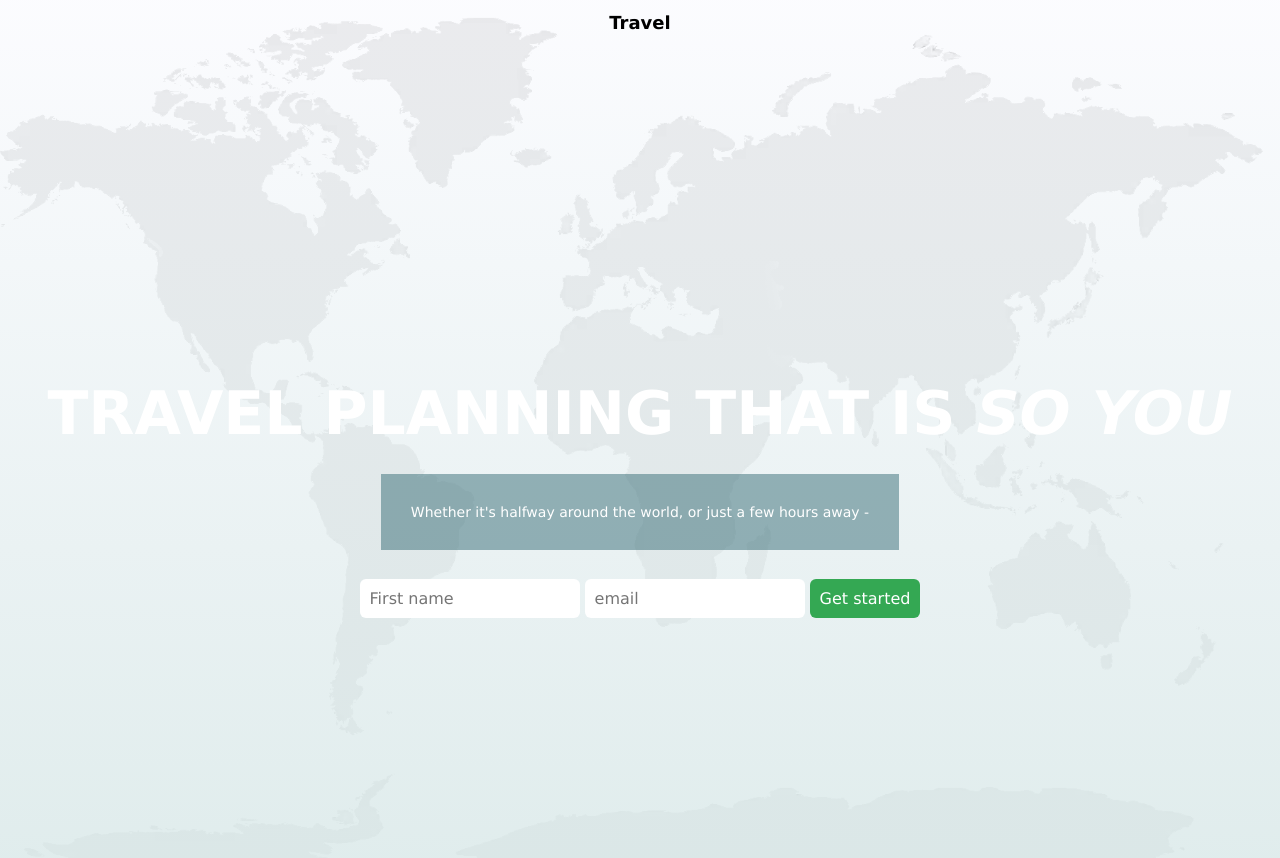
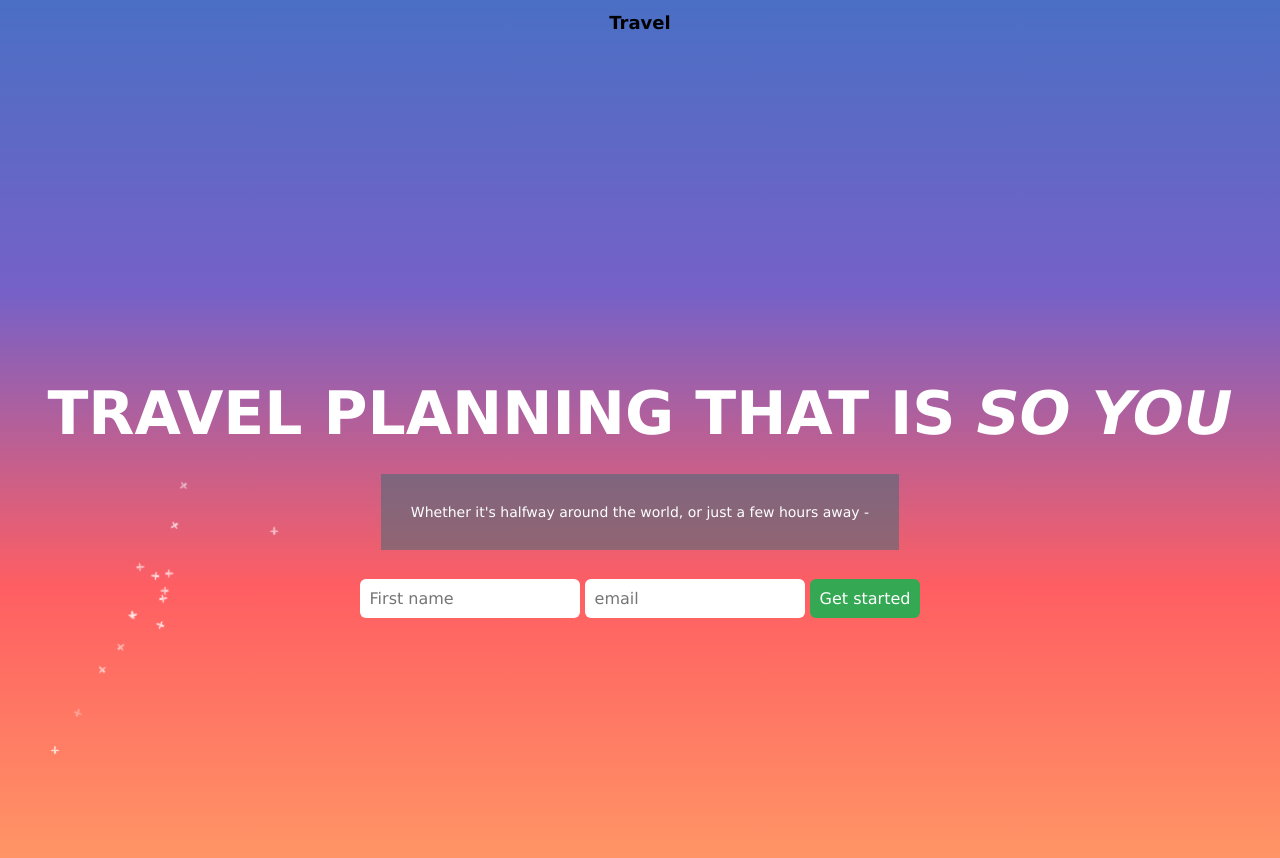
Before and after one commit to tedschu/Dandylion, a React (Vite) app in the folder client/: page / in a window 1280 px wide. Shown: the top 858 px of the page. Built offline with nearby package versions, Linux system fonts and the light colour scheme.

Commit message:
adding dandelion seeds CSS and component

```diff
--- /dev/null
+++ b/client/src/components/DandelionSeedsCSS.tsx
@@ -0,0 +1,54 @@
+// DandelionSeedsCSS.jsx
+import React from "react";
+import "../dandelion-seeds.css"; // Import the CSS
+
+const DandelionSeedsCSS = () => {
+  return (
+    <div className="seeds-container">
+      {/* We'll create 15 seed elements */}
+      {Array.from({ length: 15 }).map((_, index) => (
+        <div key={index} className="seed">
+          <svg
+            viewBox="0 0 24 24"
+            fill="none"
+            xmlns="http://www.w3.org/2000/svg"
+          >
+            <circle cx="12" cy="12" r="1.5" fill="white" />
+            <path
+              d="M12 2 Q16 8, 12 12 Q8 8, 12 2"
+              stroke="white"
+              strokeWidth="0.7"
+              fill="white"
+            />
+            <path
+              d="M12 12 Q16 16, 22 14 Q18 10, 12 12"
+              stroke="white"
+              strokeWidth="0.7"
+              fill="white"
+            />
+            <path
+              d="M12 12 Q8 16, 2 14 Q6 10, 12 12"
+              stroke="white"
+              strokeWidth="0.7"
+              fill="white"
+            />
+            <path
+              d="M12 12 Q16 16, 14 22 Q10 18, 12 12"
+              stroke="white"
+              strokeWidth="0.7"
+              fill="white"
+            />
+            <path
+              d="M12 12 Q8 16, 10 22 Q14 18, 12 12"
+              stroke="white"
+              strokeWidth="0.7"
+              fill="white"
+            />
+          </svg>
+        </div>
+      ))}
+    </div>
+  );
+};
+
+export default DandelionSeedsCSS;
--- a/client/src/components/Step4.tsx
+++ b/client/src/components/Step4.tsx
@@ -1,5 +1,6 @@
 import { StepProps } from "../types/types";
 import lion from "../assets/images/lion.png";
+import { useState, useEffect } from "react";
 
 function Step4({
   currentStep,
--- /dev/null
+++ b/client/src/dandelion-seeds.css
@@ -0,0 +1,341 @@
+/* dandelion-seeds.css */
+.seeds-container {
+  position: absolute;
+  top: 0;
+  left: 0;
+  width: 100%;
+  height: 100%;
+  overflow: hidden;
+  pointer-events: none;
+  z-index: 5;
+}
+
+.seed {
+  position: absolute;
+  bottom: 50px;
+  left: 50px;
+  width: 10px;
+  height: 10px;
+  pointer-events: none;
+}
+
+/* Apply different animations to each seed */
+.seed:nth-child(1) {
+  animation: float1 15s linear infinite;
+  opacity: 0.7;
+}
+.seed:nth-child(2) {
+  animation: float2 18s linear infinite 2s;
+  opacity: 0.8;
+}
+
+.seed:nth-child(3) {
+  animation: float3 22s linear infinite 0.5s;
+  opacity: 0.8;
+}
+.seed:nth-child(4) {
+  animation: float4 14s linear infinite 0.5s;
+  opacity: 0.8;
+}
+.seed:nth-child(5) {
+  animation: float5 18s linear infinite 4.5s;
+  opacity: 0.8;
+}
+.seed:nth-child(6) {
+  animation: float6 18s linear infinite 1s;
+  opacity: 0.6;
+}
+.seed:nth-child(7) {
+  animation: float7 18s linear infinite 1.2s;
+  opacity: 0.9;
+}
+.seed:nth-child(8) {
+  animation: float8 18s linear infinite 2s;
+  opacity: 0.7;
+}
+.seed:nth-child(9) {
+  animation: float9 14s linear infinite 2s;
+  opacity: 0.8;
+}
+.seed:nth-child(10) {
+  animation: float10 21s linear infinite 3s;
+  opacity: 0.8;
+}
+.seed:nth-child(11) {
+  animation: float11 16s linear infinite 3.2s;
+  opacity: 0.8;
+}
+.seed:nth-child(12) {
+  animation: float12 15s linear infinite 0.4s;
+  opacity: 0.8;
+}
+.seed:nth-child(13) {
+  animation: float13 12s linear infinite 7s;
+  opacity: 0.8;
+}
+.seed:nth-child(14) {
+  animation: float14 21s linear infinite 0.6s;
+  opacity: 0.8;
+}
+.seed:nth-child(15) {
+  animation: float15 18s linear infinite 2s;
+  opacity: 0.8;
+}
+
+/* ...and so on for all 15 seeds */
+
+/* Define all the float keyframe animations */
+@keyframes float1 {
+  0% {
+    transform: translate(0, 0);
+    opacity: 0;
+  }
+  10% {
+    opacity: 0.7;
+  }
+  90% {
+    opacity: 0.7;
+  }
+  100% {
+    transform: translate(600px, -600px);
+    opacity: 0;
+  }
+}
+
+@keyframes float2 {
+  0% {
+    transform: translate(0, 0);
+    opacity: 0;
+  }
+  10% {
+    opacity: 0.8;
+  }
+  90% {
+    opacity: 0.8;
+  }
+  100% {
+    transform: translate(400px, -700px);
+    opacity: 0;
+  }
+}
+
+@keyframes float3 {
+  0% {
+    transform: translate(0, 0) rotate(0deg);
+    opacity: 0;
+  }
+  10% {
+    opacity: 0.9;
+  }
+  90% {
+    opacity: 0.9;
+  }
+  100% {
+    transform: translate(500px, -650px) rotate(360deg);
+    opacity: 0;
+  }
+}
+
+@keyframes float4 {
+  0% {
+    transform: translate(0, 0) rotate(0deg);
+    opacity: 0;
+  }
+  10% {
+    opacity: 0.6;
+  }
+  90% {
+    opacity: 0.6;
+  }
+  100% {
+    transform: translate(350px, -720px) rotate(-360deg);
+    opacity: 0;
+  }
+}
+
+@keyframes float5 {
+  0% {
+    transform: translate(0, 0) rotate(0deg);
+    opacity: 0;
+  }
+  10% {
+    opacity: 0.7;
+  }
+  90% {
+    opacity: 0.7;
+  }
+  100% {
+    transform: translate(450px, -680px) rotate(360deg);
+    opacity: 0;
+  }
+}
+
+@keyframes float6 {
+  0% {
+    transform: translate(0, 0) rotate(0deg);
+    opacity: 0;
+  }
+  10% {
+    opacity: 0.8;
+  }
+  90% {
+    opacity: 0.8;
+  }
+  100% {
+    transform: translate(420px, -620px) rotate(-360deg);
+    opacity: 0;
+  }
+}
+
+@keyframes float7 {
+  0% {
+    transform: translate(0, 0) rotate(0deg);
+    opacity: 0;
+  }
+  10% {
+    opacity: 0.7;
+  }
+  90% {
+    opacity: 0.7;
+  }
+  100% {
+    transform: translate(380px, -750px) rotate(360deg);
+    opacity: 0;
+  }
+}
+
+@keyframes float8 {
+  0% {
+    transform: translate(0, 0) rotate(0deg);
+    opacity: 0;
+  }
+  10% {
+    opacity: 0.9;
+  }
+  90% {
+    opacity: 0.9;
+  }
+  100% {
+    transform: translate(520px, -630px) rotate(-360deg);
+    opacity: 0;
+  }
+}
+
+@keyframes float9 {
+  0% {
+    transform: translate(0, 0) rotate(0deg);
+    opacity: 0;
+  }
+  10% {
+    opacity: 0.8;
+  }
+  90% {
+    opacity: 0.8;
+  }
+  100% {
+    transform: translate(480px, -690px) rotate(360deg);
+    opacity: 0;
+  }
+}
+
+@keyframes float10 {
+  0% {
+    transform: translate(0, 0) rotate(0deg);
+    opacity: 0;
+  }
+  10% {
+    opacity: 0.7;
+  }
+  90% {
+    opacity: 0.7;
+  }
+  100% {
+    transform: translate(370px, -670px) rotate(-360deg);
+    opacity: 0;
+  }
+}
+
+@keyframes float11 {
+  0% {
+    transform: translate(0, 0) rotate(0deg);
+    opacity: 0;
+  }
+  10% {
+    opacity: 0.6;
+  }
+  90% {
+    opacity: 0.6;
+  }
+  100% {
+    transform: translate(490px, -710px) rotate(360deg);
+    opacity: 0;
+  }
+}
+
+@keyframes float12 {
+  0% {
+    transform: translate(0, 0) rotate(0deg);
+    opacity: 0;
+  }
+  10% {
+    opacity: 0.8;
+  }
+  90% {
+    opacity: 0.8;
+  }
+  100% {
+    transform: translate(340px, -640px) rotate(-360deg);
+    opacity: 0;
+  }
+}
+
+@keyframes float13 {
+  0% {
+    transform: translate(0, 0) rotate(0deg);
+    opacity: 0;
+  }
+  10% {
+    opacity: 0.7;
+  }
+  90% {
+    opacity: 0.7;
+  }
+  100% {
+    transform: translate(460px, -660px) rotate(360deg);
+    opacity: 0;
+  }
+}
+
+@keyframes float14 {
+  0% {
+    transform: translate(0, 0) rotate(0deg);
+    opacity: 0;
+  }
+  10% {
+    opacity: 0.9;
+  }
+  90% {
+    opacity: 0.9;
+  }
+  100% {
+    transform: translate(410px, -730px) rotate(-360deg);
+    opacity: 0;
+  }
+}
+
+@keyframes float15 {
+  0% {
+    transform: translate(0, 0) rotate(0deg);
+    opacity: 0;
+  }
+  10% {
+    opacity: 0.7;
+  }
+  90% {
+    opacity: 0.7;
+  }
+  100% {
+    transform: translate(430px, -680px) rotate(360deg);
+    opacity: 0;
+  }
+}
--- a/client/src/index.css
+++ b/client/src/index.css
@@ -63,14 +63,18 @@ p {
 .pageContainer {
   /* background-color: #f5efdf; */
   width: 100%;
-  background-image: linear-gradient(
-      rgba(71, 89, 230, 0.02),
-      rgba(210, 228, 228, 0.7)
-    ),
-    url("../src/assets/images/background_globe.webp");
-  background-size: cover;
-  background-position: center;
-  background-repeat: no-repeat;
+  background: linear-gradient(to top, #ff9966, #ff5e62, #7661c7, #4a6fc4);
+  transition: background 2s ease;
+}
+/* Handles data attribute / shifts in background: sunrise to sunset effect */
+.pageContainer[data-question="1"] {
+  background: linear-gradient(to top, #ff9966, #ff5e62, #ffc44d, #6ec3e2);
+}
+.pageContainer[data-question="2"] {
+  background: linear-gradient(to top, #4a90e2, #87ceeb, #f9d423, #ff9966);
+}
+.pageContainer[data-question="3"] {
+  background: linear-gradient(to top, #614385, #516395, #ff5e62, #ff9966);
 }
 
 .stepContainer {
--- a/client/src/pages/Container.tsx
+++ b/client/src/pages/Container.tsx
@@ -18,6 +18,7 @@ import {
   UserInfo,
 } from "../types/types";
 import { AnimatePresence, motion } from "motion/react";
+import DandelionSeedsCSS from "../components/DandelionSeedsCSS";
 
 type ContainerProps = {
   currentStep: number;
@@ -72,8 +73,9 @@ function Container({
 
   return (
     <>
-      <div className={"pageContainer flexCol"}>
+      <div className={"pageContainer flexCol"} data-question={currentStep}>
         <Header />
+        <DandelionSeedsCSS />
 
         {/* Maps through steps array and outputs the component that matches the currentStep state */}
         {steps.map((ComponentStep, index) => {
```
